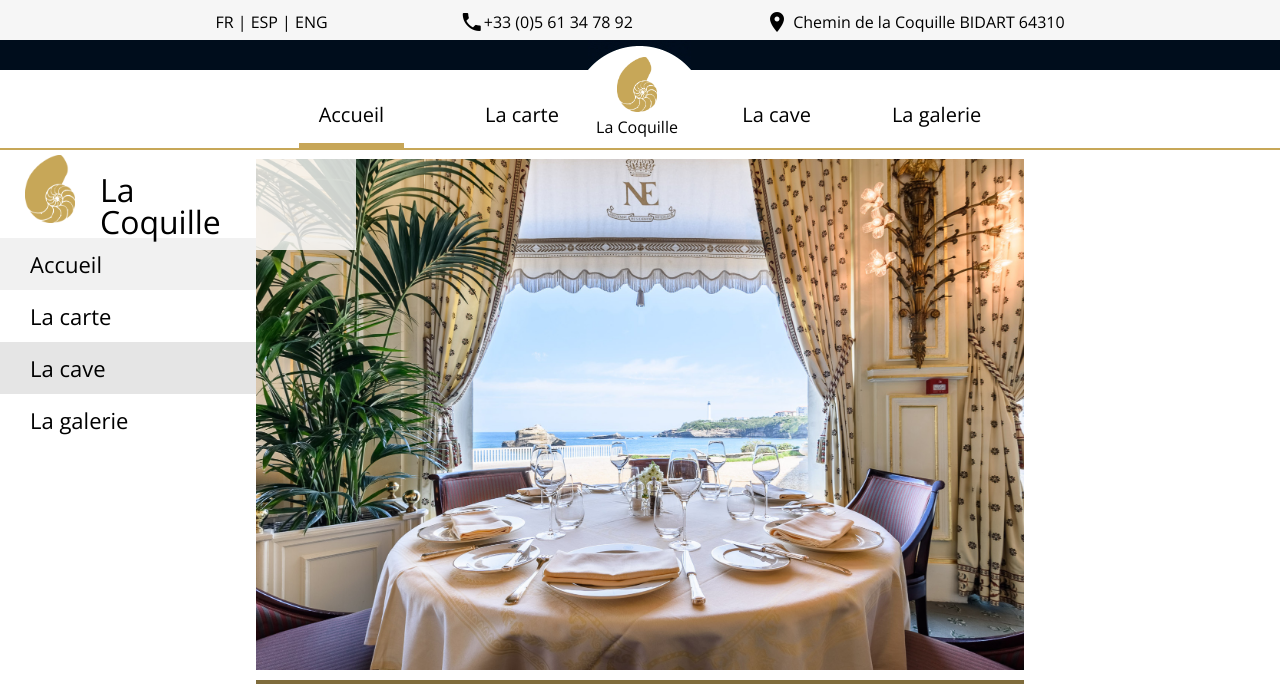
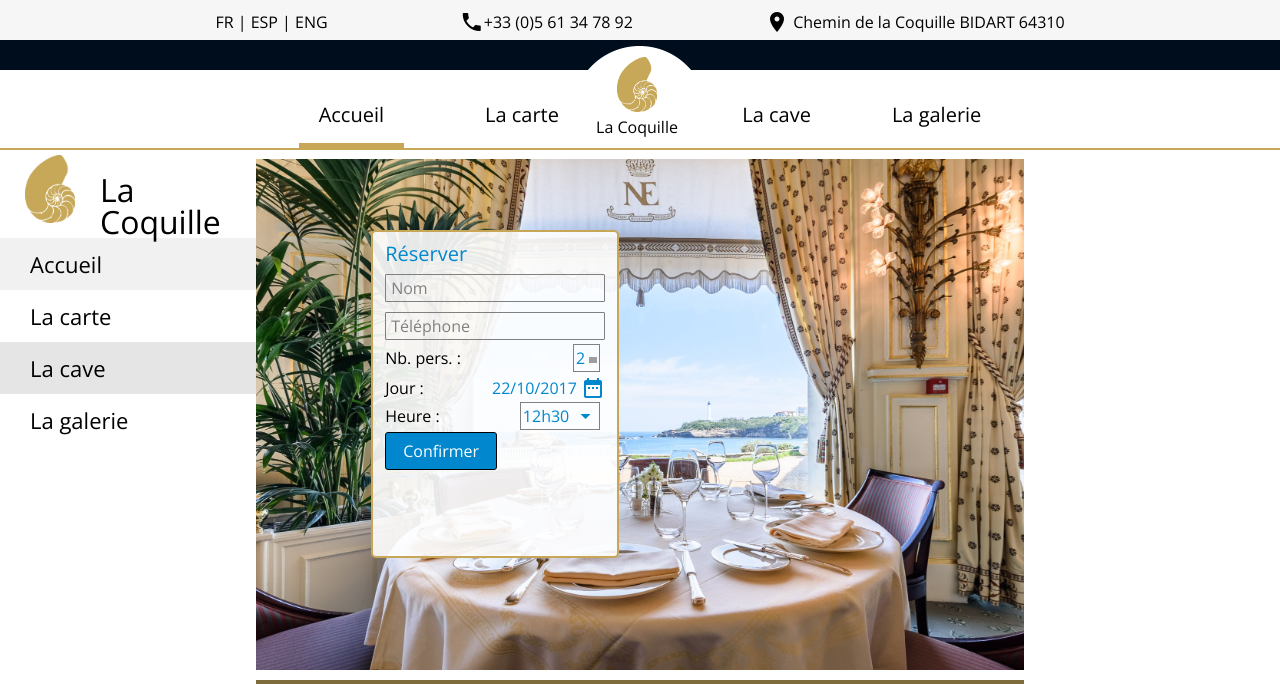
Before and after one commit to Metallink/coquille, a PHP site: page / in a window 1280 px wide. Shown: the top 684 px of the page. Run offline with PHP 8.4, Linux system fonts and the light colour scheme; grey boxes are pictures that could not be loaded.

Commit message:
Update reservation

```diff
--- a/index.php
+++ b/index.php
@@ -47,7 +47,7 @@
             border-spacing: 0;
         }
 
-        body {
+        body * {
             font-family: 'Open Sans', sans-serif;
         }
 
@@ -156,6 +156,10 @@
             width: 60%;
         }
 
+        #content * {
+            color: #fff;
+        }
+
         #carte, #cave, #galerie, #contact {
             padding: 20px 50px;
         }
@@ -168,10 +172,51 @@
             height: 530px;
         }
 
+        #container-reserver {
+            display: block;
+            width: 100%;
+            height: 100%;
+            padding-left: 15%;
+            padding-top: 80px;
+        }
+
         #reserver {
-            background-color: rgba(255,255,255,0.8);
-            width: 100px;
-            height: 100px;
+            background-color: rgba(255,255,255,0.9);
+            width: 220px;
+            height: 300px;
+            border-radius: 5px;
+            border: 2px solid #c7a757;
+            padding: 12px;
+        }
+
+        #reserver * {
+            color: #000;
+        }
+
+        #reserver h2 {
+            font-size: 20px;
+        }
+
+        #reserver .blue {
+            color: #0087ce;
+        }
+
+        #reserver .input {
+            border: 1px solid grey;
+            border-radius: 1px;
+            padding: 5px;
+            margin: 10px auto;
+            color: gray;
+        }
+
+        #confirm {
+            border: 1px solid black;
+            padding: 10px 15px;
+            width: 80px;
+            text-align: center;
+            background-color: #0087ce;
+            color: #fff;
+            border-radius: 3px;
         }
 
         #container-carte {
@@ -217,10 +262,6 @@
         #cave table {
             width: 1040px;
             margin-top: 20px;
-        }
-
-        #content * {
-            color: #fff;
         }
 
         #galerie {
@@ -318,8 +359,25 @@
 
         <div id="content">
             <div id="accueil">
-                <div id="reserver">
-
+                <div id="container-reserver">
+                    <div id="reserver">
+                        <h2 class="blue">Réserver</h2>
+                        <div class="input">Nom</div>
+                        <div class="input">Téléphone</div>
+                        <div style="margin: 10px auto;">
+                            <span>Nb. pers. : </span>
+                            <span style="margin-left: 108px;border: 1px solid grey;padding: 2px;" class="blue">2 <img style="width: 8px;margin-bottom: 1px;" src="spinner.png" /></span>
+                        </div>
+                        <div>
+                            <span>Jour : </span>
+                            <span style="margin-left: 64px;" class="blue">22/10/2017 <i class="material-icons blue">date_range</i></span>
+                        </div>
+                        <div>
+                            <span>Heure : </span>
+                            <span style="margin-left: 76px;border: 1px solid grey;padding: 2px;" class="blue">12h30 <i class="material-icons blue">arrow_drop_down</i></span>
+                        </div>
+                        <div id="confirm">Confirmer</div>
+                    </div>
                 </div>
             </div>
             <div id="container-carte">
```
